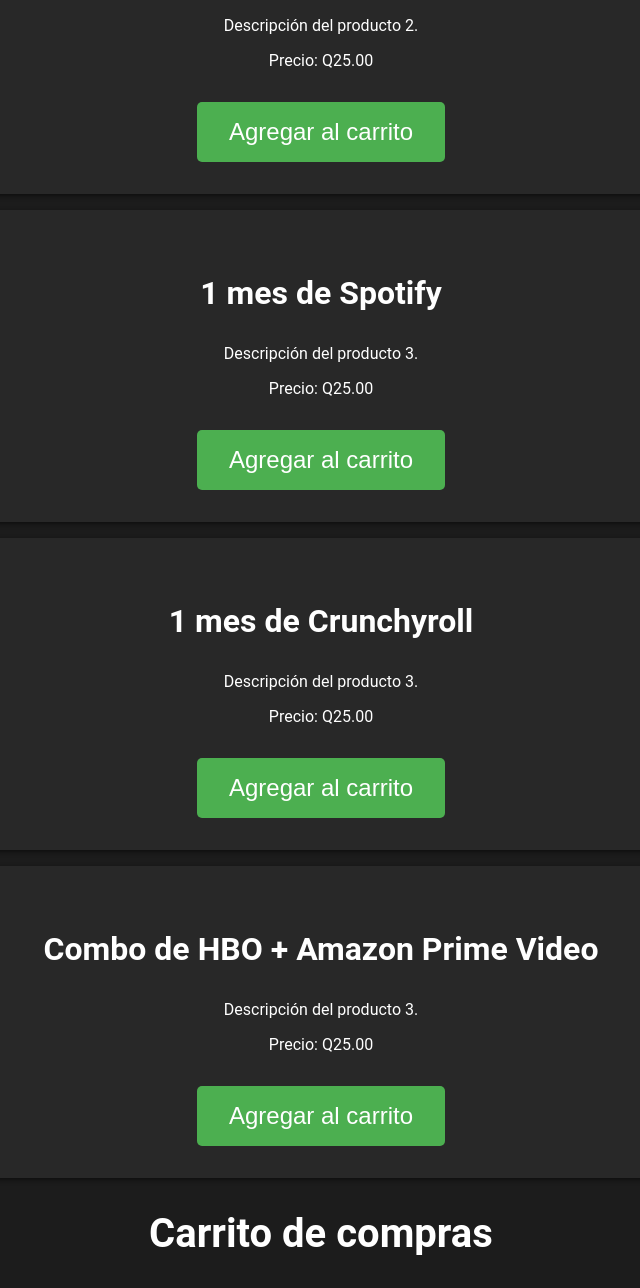
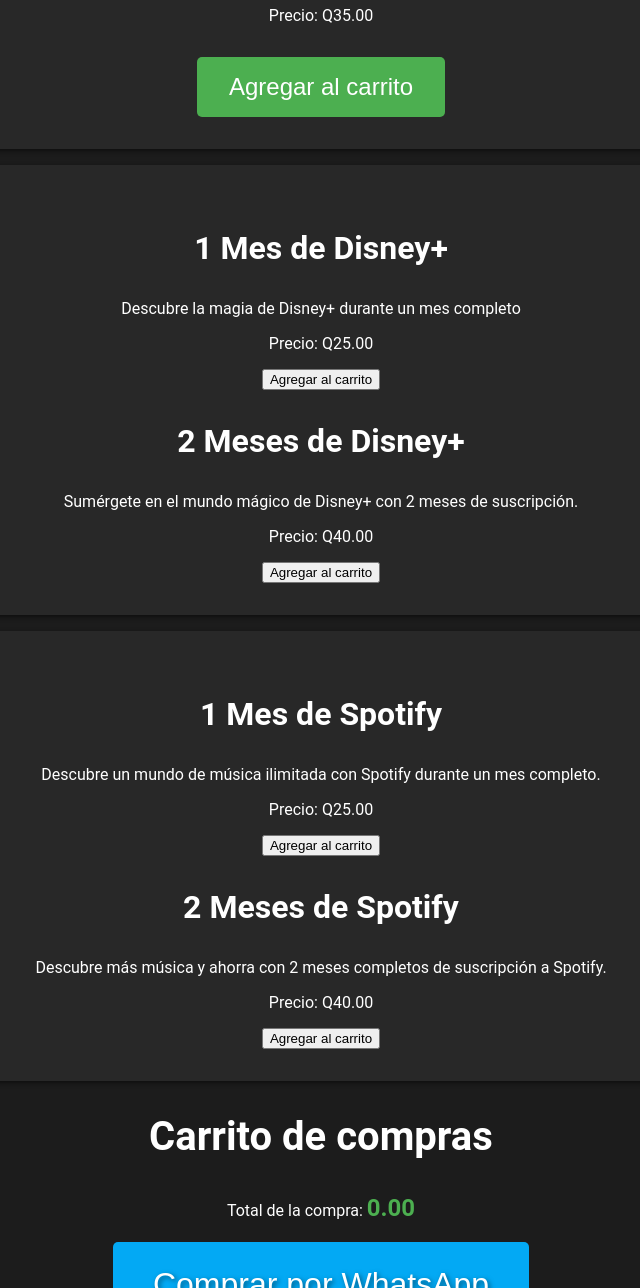
Before and after one commit to Club-Veterans/Club-Veterans.github.io, a plain HTML site: page index.html in a window 1280 px wide. Shown: the part 647-1935 px from the top of the page, without its empty margins (319-959 px from the left). Drawn offline with Linux system fonts and the light colour scheme.

Commit message:
Update index.html

```diff
--- a/index.html
+++ b/index.html
@@ -19,6 +19,7 @@
       margin-bottom: 20px;
     }
   </style>
+
 </head>
 
 <body>
@@ -26,36 +27,57 @@
 
   <h2>Servicios Disponibles:</h2>
 
+  <p style="text-align: center;">Cuantas más veces le des en "AGREGAR AL CARRITO" más meses se agregan.</p>
+
   <ul>
-    <li>
-      <h3>1 Mes de Netflix</h3>
-      <p>Disfruta de 1 meses con todo su catalogo disponible en 4k</p>
-      <p>Precio: Q35.00</p>
-      <button class="boton-producto" data-nombre="Netflix" data-precio="35.00">Agregar al carrito</button>
+    <li class="productos">
+      <div class="producto">
+        <h3>1 Mes de Netflix</h3>
+        <p>Disfruta de un mes ilimitado de entretenimiento en línea con Netflix.</p>
+        <p>Precio: Q35.00</p>
+        <button class="boton-producto" data-nombre="Netflix1" data-precio="35.00">Agregar al carrito</button>
+      </div>
+
+      <div class="producto">
+        <h3>2 Meses de Netflix</h3>
+        <p>2 meses de suscripción a Netflix para ver más series y películas de tu elección.</p>
+        <p>Precio: Q35.00</p>
+        <button class="boton-producto" data-nombre="Netflix2" data-precio="35.00">
+          Agregar al carrito
+        </button>
+      </div>
     </li>
-    <li>
-      <h3>1 mes de Disney+</h3>
-      <p>Descripción del producto 2.</p>
-      <p>Precio: Q25.00</p>
-      <button class="boton-producto" data-nombre="Disney+" data-precio="25.00">Agregar al carrito</button>
+
+    <li class="productos">
+      <div class="producto">
+        <h3>1 Mes de Disney+</h3>
+        <p>Descubre la magia de Disney+ durante un mes completo</p>
+        <p>Precio: Q25.00</p>
+        <button class="boton-producto-2" data-nombre="Disney+1" data-precio="35.00">Agregar al carrito</button>
+      </div>
+
+      <div class="producto">
+        <h3>2 Meses de Disney+</h3>
+        <p>Sumérgete en el mundo mágico de Disney+ con 2 meses de suscripción.</p>
+        <p>Precio: Q40.00</p>
+        <button class="boton-producto-2" data-nombre="Disney+2" data-precio="35.00">Agregar al carrito</button>
+      </div>
     </li>
-    <li>
-      <h3>1 mes de Spotify</h3>
-      <p>Descripción del producto 3.</p>
-      <p>Precio: Q25.00</p>
-      <button class="boton-producto" data-nombre="Spotify" data-precio="25.00">Agregar al carrito</button>
-    </li>
-    <li>
-      <h3>1 mes de Crunchyroll</h3>
-      <p>Descripción del producto 3.</p>
-      <p>Precio: Q25.00</p>
-      <button class="boton-producto" data-nombre="Crunchyroll" data-precio="25.00">Agregar al carrito</button>
-    </li>
-    <li>
-      <h3>Combo de HBO + Amazon Prime Video</h3>
-      <p>Descripción del producto 3.</p>
-      <p>Precio: Q25.00</p>
-      <button class="boton-producto" data-nombre="Combo-HBO+Prime" data-precio="25.00">Agregar al carrito</button>
+
+    <li class="productos">
+      <div class="producto">
+        <h3>1 Mes de Spotify</h3>
+        <p>Descubre un mundo de música ilimitada con Spotify durante un mes completo.</p>
+        <p>Precio: Q25.00</p>
+        <button class="boton-producto-3" data-nombre="Spotify1" data-precio="35.00">Agregar al carrito</button>
+      </div>
+
+      <div class="producto">
+        <h3>2 Meses de Spotify</h3>
+        <p>Descubre más música y ahorra con 2 meses completos de suscripción a Spotify.</p>
+        <p>Precio: Q40.00</p>
+        <button class="boton-producto-3" data-nombre="Spotify2" data-precio="35.00">Agregar al carrito</button>
+      </div>
     </li>
   </ul>
 
@@ -64,16 +86,15 @@
   <ul id="carrito">
   </ul>
 
-  <p>Total de la compra: <span id="total">0.00</span></p>
+  <p style="text-align: center;">Total de la compra: <span id="total">0.00</span></p>
   <button id="btn-comprar"class="btn-comprar">Comprar por WhatsApp</button>
 
   <script>
-    var botones = document.getElementsByClassName("boton-producto");
+    var botones = document.querySelectorAll(".boton-producto, .boton-producto-2, .boton-producto-3");
     var carrito = document.getElementById("carrito");
     var total = document.getElementById("total");
     var totalCompra = 0;
     var productosEnCarrito = {};
-
 
 for (var i = 0; i < botones.length; i++) {
   botones[i].addEventListener("click", function() {
@@ -110,12 +131,9 @@
         cantidad: 1
       };
     }
-
     // Actualizar el total de la compra
     totalCompra += precio;
     total.innerText = `Q${totalCompra.toFixed(2)}`;
-
-
     var btnComprar = document.getElementById("btn-comprar");
 
 btnComprar.addEventListener("click", function() {
@@ -134,12 +152,8 @@
   window.open(url);
 });
 
-
-
   });
 }
   </script>
-
 </body>
-
 </html>
```
